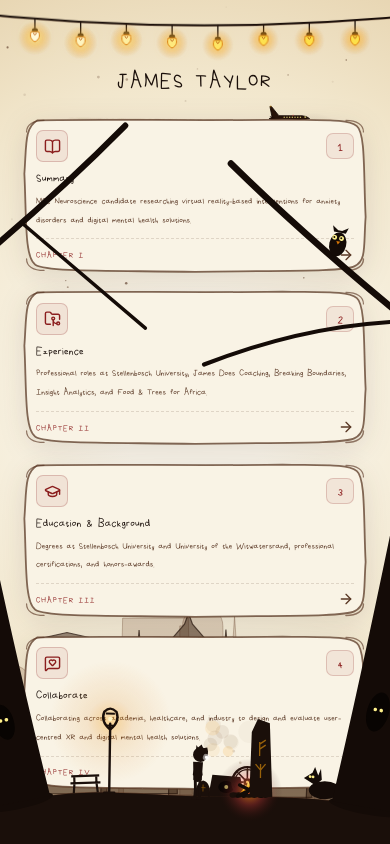
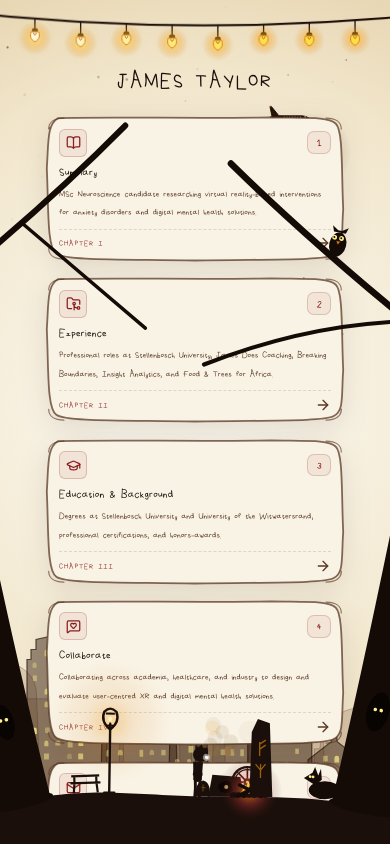
Before and after one commit to JamesDTaylor/jamesdantaylor.com, a React (Vite) app: page / in a window 390 px wide. Built offline with nearby package versions, Linux system fonts and the light colour scheme; a web font is replaced by a local one.

Commit message:
Position cards strictly in clearing between trees and calculate center offset based on tree boundaries

```diff
--- a/src/components/HomeScene.jsx
+++ b/src/components/HomeScene.jsx
@@ -234,17 +234,25 @@ export default function HomeScene({ onAction }) {
       if (isNavigatingRef.current) return;
       isNavigatingRef.current = true;
 
-      // Compute vector offset to drift selected card to the exact center of viewport
+      // Compute vector offset to drift selected card to the exact midpoint between the tree boundaries
       const el = cardRefs.current[index];
       if (el) {
         const rect = el.getBoundingClientRect();
         const cardCenterX = rect.left + rect.width / 2;
         const cardCenterY = rect.top + rect.height / 2;
-        const screenCenterX = window.innerWidth / 2;
-        const screenCenterY = window.innerHeight / 2;
+
+        const viewportWidth = window.innerWidth;
+        const viewportHeight = window.innerHeight;
+
+        // Tree boundaries from InkCharacterEngine (Left: 0.04 * width, Right: 0.94 * width)
+        const treeLeftX = viewportWidth * 0.04;
+        const treeRightX = viewportWidth * 0.94;
+        const treeClearingCenterX = (treeLeftX + treeRightX) / 2; // Midpoint between trees (0.49 * width)
+        const treeClearingCenterY = viewportHeight / 2;
+
         setCenterOffset({
-          x: Math.round(screenCenterX - cardCenterX),
-          y: Math.round(screenCenterY - cardCenterY),
+          x: Math.round(treeClearingCenterX - cardCenterX),
+          y: Math.round(treeClearingCenterY - cardCenterY),
         });
       }
 
--- a/src/index.css
+++ b/src/index.css
@@ -2766,29 +2766,30 @@ html, body, #root, .app-root {
     max-width: 100%;
   }
 
-  /* Home Scene Title & Subtitle */
+  /* Home Scene Title & Subtitle - strictly situated between trees */
   .parchment-portal-container {
     width: 100%;
-    max-width: 460px;
+    max-width: min(80vw, 320px);
     margin: 0 auto 2.5rem;
-    padding: 0 0.5rem;
+    padding: 0;
   }
 
   .parchment-hero-block {
-    margin-bottom: 1.2rem;
+    margin-bottom: 1.1rem;
     text-align: center;
+    max-width: 100%;
   }
 
   .parchment-hero-title {
-    font-size: clamp(2.0rem, 7vw, 2.9rem);
+    font-size: clamp(1.8rem, 6.8vw, 2.6rem);
     letter-spacing: 0.05em;
     line-height: 1.15;
   }
 
-  /* Home Portal Matrix Grid - Compact, centered cards with safe margins */
+  /* Home Portal Matrix Grid - Compact, centered strictly between tree trunks */
   .parchment-matrix-grid {
     grid-template-columns: 1fr !important;
-    gap: 0.85rem;
+    gap: 0.75rem;
     width: 100%;
     max-width: 100%;
     margin: 0 auto;
@@ -2797,53 +2798,57 @@ html, body, #root, .app-root {
   .parchment-portal-card {
     grid-column: auto !important;
     max-width: 100% !important;
-    padding: 1.0rem 1.15rem 0.85rem !important;
-    min-height: 110px !important;
-    border-radius: 14px;
+    padding: 0.85rem 1.0rem 0.75rem !important;
+    min-height: 98px !important;
+    border-radius: 12px;
   }
 
   .portal-card-top-row {
-    margin-bottom: 0.25rem;
+    margin-bottom: 0.2rem;
   }
 
   .portal-card-icon-box {
-    width: 32px;
-    height: 32px;
-    border-radius: 7px;
+    width: 28px;
+    height: 28px;
+    border-radius: 6px;
   }
 
   .portal-card-icon-box svg {
-    width: 17px;
-    height: 17px;
+    width: 15px;
+    height: 15px;
   }
 
   .portal-card-title {
-    font-size: 1.15rem;
-    margin-bottom: 0.2rem;
+    font-size: 1.06rem;
+    margin-bottom: 0.15rem;
     line-height: 1.25;
   }
 
   .portal-card-desc {
-    font-size: 0.88rem;
-    line-height: 1.45;
+    font-size: 0.82rem;
+    line-height: 1.38;
     color: var(--ink-secondary);
-    margin-bottom: 0.45rem;
+    margin-bottom: 0.35rem;
+    display: -webkit-box;
+    -webkit-line-clamp: 2;
+    -webkit-box-orient: vertical;
+    overflow: hidden;
   }
 
   .portal-card-meta-row {
-    padding-top: 0.45rem;
-    margin-top: 0.2rem;
+    padding-top: 0.35rem;
+    margin-top: 0.15rem;
   }
 
   .portal-card-tag {
-    font-size: 0.76rem;
+    font-size: 0.70rem;
   }
 
   .portal-card-key-chip {
-    font-size: 1.2rem;
+    font-size: 1.1rem;
     font-weight: 800;
-    padding: 0.15rem 0.4rem;
-    min-width: 28px;
+    padding: 0.1rem 0.35rem;
+    min-width: 24px;
   }
 
   /* Chapter I: Dossier Letter */
@@ -2851,7 +2856,7 @@ html, body, #root, .app-root {
     padding: 1.35rem 1.15rem;
     border-radius: 16px;
     width: 100%;
-    max-width: 480px;
+    max-width: min(82vw, 350px);
     margin: 0 auto;
     gap: 1.1rem;
   }
@@ -2898,7 +2903,7 @@ html, body, #root, .app-root {
     grid-template-columns: 1fr;
     gap: 0.85rem;
     width: 100%;
-    max-width: 480px;
+    max-width: min(82vw, 350px);
     margin: 0 auto;
   }
 
@@ -2935,7 +2940,7 @@ html, body, #root, .app-root {
 
   /* Experience Detail Modal on Mobile */
   .chronicle-modal-parchment {
-    width: min(94vw, 460px) !important;
+    width: min(90vw, 440px) !important;
     max-height: 84dvh !important;
     padding: 1.3rem 1.1rem !important;
     border-radius: 16px !important;
@@ -2964,7 +2969,7 @@ html, body, #root, .app-root {
   /* Chapter III: Talent Tree Signpost on Mobile */
   .talent-tree-container {
     width: 100%;
-    max-width: 480px;
+    max-width: min(82vw, 350px);
     margin: 0 auto;
   }
 
@@ -3019,7 +3024,7 @@ html, body, #root, .app-root {
     grid-template-columns: 1fr;
     gap: 0.95rem;
     width: 100%;
-    max-width: 480px;
+    max-width: min(82vw, 350px);
     margin: 0 auto;
   }
 
@@ -3059,7 +3064,7 @@ html, body, #root, .app-root {
     padding: 1.35rem 1.15rem 1.15rem;
     border-radius: 16px;
     width: 100%;
-    max-width: 480px;
+    max-width: min(82vw, 350px);
     margin: 0 auto;
     gap: 1.15rem;
   }
```
